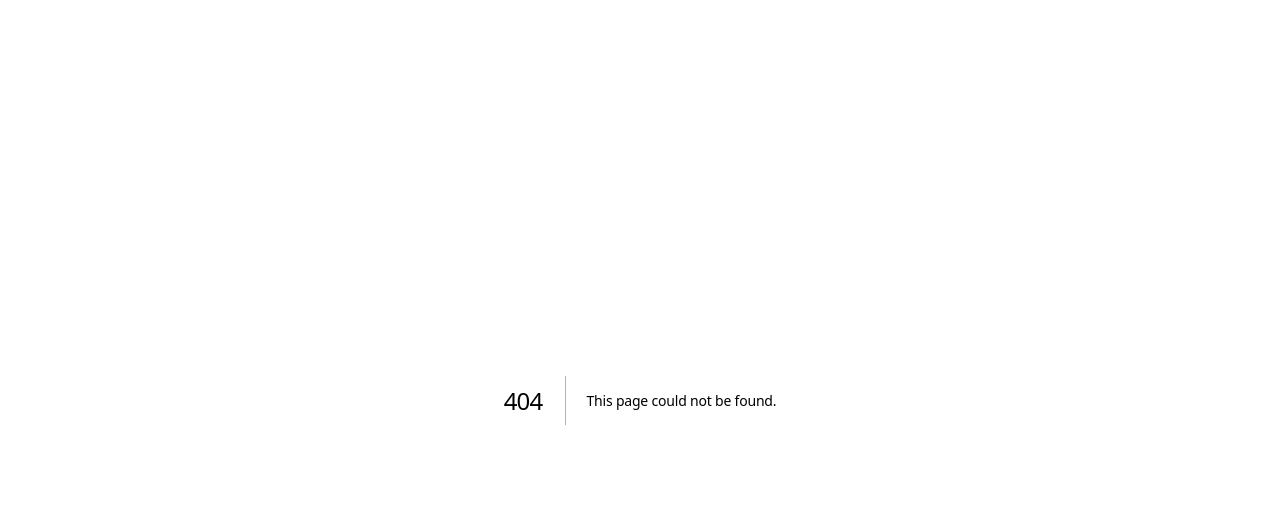
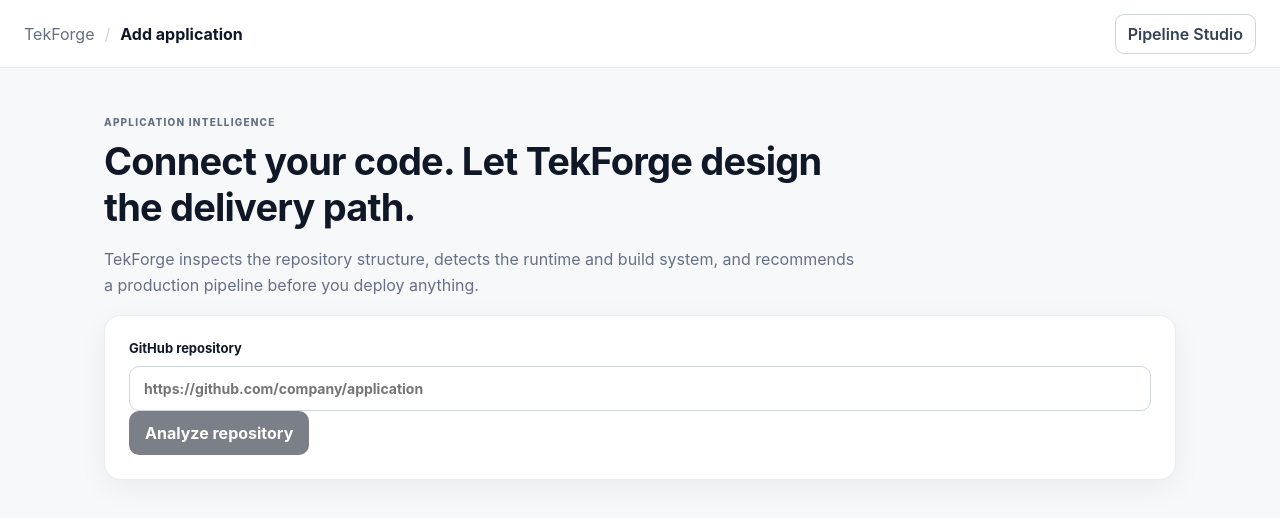
Before and after one commit to konthamvinay4-stack/tekforge, a Next.js app: page /applications/new in a window 1280 px wide. Before the commit this address had no page. Shown: the top 518 px of the page. Built offline with nearby package versions, Linux system fonts and the light colour scheme.

Commit message:
feat: add application onboarding and repository analysis UI

```diff
--- /dev/null
+++ b/app/applications/new/page.tsx
@@ -0,0 +1,56 @@
+"use client";
+
+import { useState } from "react";
+
+export default function NewApplication() {
+  const [repositoryUrl, setRepositoryUrl] = useState("");
+  const [loading, setLoading] = useState(false);
+  const [result, setResult] = useState<any>(null);
+  const [error, setError] = useState("");
+
+  async function analyze() {
+    setLoading(true); setError(""); setResult(null);
+    try {
+      const response = await fetch("/api/repository/analyze", { method: "POST", headers: { "Content-Type": "application/json" }, body: JSON.stringify({ repositoryUrl }) });
+      const data = await response.json();
+      if (!response.ok) throw new Error(data.error || "Analysis failed");
+      setResult(data);
+    } catch (e) { setError(e instanceof Error ? e.message : "Analysis failed"); }
+    finally { setLoading(false); }
+  }
+
+  return <main style={{ minHeight: "100vh", background: "#f7f8fa", color: "#101828", fontFamily: "Inter,system-ui,sans-serif" }}>
+    <header style={{ height: 68, background: "white", borderBottom: "1px solid #eaecf0", display: "flex", alignItems: "center", justifyContent: "space-between", padding: "0 24px" }}>
+      <div><a href="/" style={{ color: "#667085", textDecoration: "none" }}>TekForge</a><span style={{ margin: "0 10px", color: "#d0d5dd" }}>/</span><strong>Add application</strong></div>
+      <a href="/pipeline-studio" style={secondary}>Pipeline Studio</a>
+    </header>
+    <div style={{ maxWidth: 1120, margin: "0 auto", padding: "48px 24px" }}>
+      <div style={{ maxWidth: 760 }}><div style={eyebrow}>APPLICATION INTELLIGENCE</div><h1 style={{ fontSize: 38, margin: "10px 0" }}>Connect your code. Let TekForge design the delivery path.</h1><p style={muted}>TekForge inspects the repository structure, detects the runtime and build system, and recommends a production pipeline before you deploy anything.</p></div>
+      <section style={card}>
+        <label style={field}>GitHub repository<input value={repositoryUrl} onChange={e => setRepositoryUrl(e.target.value)} placeholder="https://github.com/company/application" style={input} /></label>
+        <button onClick={analyze} disabled={loading || !repositoryUrl} style={primary}>{loading ? "Analyzing repository…" : "Analyze repository"}</button>
+        {error && <div style={errorBox}>{error}</div>}
+      </section>
+      {result && <div style={{ display: "grid", gridTemplateColumns: "1fr 1fr", gap: 18, marginTop: 18 }}>
+        <section style={card}><div style={eyebrow}>DETECTED STACK</div><h2 style={{ margin: "8px 0 18px" }}>{result.repository.owner}/{result.repository.repo}</h2><div style={grid}>{Object.entries(result.analysis).filter(([key]) => ["runtime","runtimeVersion","framework","buildTool","buildCommand","testCommand","dockerfile","kubernetes","confidence"].includes(key)).map(([key, value]) => <div key={key} style={stat}><span style={label}>{key.replace(/[A-Z]/g, m => ` ${m}`).toUpperCase()}</span><strong>{String(value ?? "—")}</strong></div>)}</div></section>
+        <section style={card}><div style={eyebrow}>RECOMMENDED PIPELINE</div><div style={{ marginTop: 14, display: "grid", gap: 10 }}>{["Git Checkout", "Build", "Test", "Security", "Build Image", "Deploy"].map((stage, i) => <div key={stage} style={stageRow}><span style={number}>{i + 1}</span><strong>{stage}</strong><span style={{ color: "#98a2b3", marginLeft: "auto" }}>›</span></div>)}</div><a href="/pipeline-studio" style={{ ...primary, display: "inline-block", marginTop: 18, textDecoration: "none" }}>Open in Pipeline Studio</a></section>
+        {result.analysis.warnings?.length > 0 && <section style={{ ...card, gridColumn: "1 / -1" }}><div style={eyebrow}>PRE-FLIGHT WARNINGS</div>{result.analysis.warnings.map((warning: string) => <div key={warning} style={warningBox}>⚠ {warning}</div>)}</section>}
+      </div>}
+    </div>
+  </main>;
+}
+
+const eyebrow = { fontSize: 10, letterSpacing: ".12em", fontWeight: 800, color: "#667085" };
+const muted = { color: "#667085", lineHeight: 1.65 };
+const card = { background: "white", border: "1px solid #eaecf0", borderRadius: 16, padding: 24, boxShadow: "0 8px 30px rgba(16,24,40,.05)" };
+const field = { display: "grid", gap: 8, fontWeight: 700, fontSize: 13 };
+const input = { width: "100%", boxSizing: "border-box" as const, marginTop: 2, padding: "13px 14px", border: "1px solid #d0d5dd", borderRadius: 10, fontSize: 14 };
+const primary = { border: 0, borderRadius: 10, padding: "12px 16px", background: "#101828", color: "white", fontWeight: 700, cursor: "pointer" };
+const secondary = { border: "1px solid #d0d5dd", borderRadius: 9, padding: "9px 12px", background: "white", color: "#344054", textDecoration: "none", fontWeight: 600 };
+const errorBox = { marginTop: 14, padding: 12, borderRadius: 10, background: "#fef3f2", color: "#b42318", fontSize: 13 };
+const grid = { display: "grid", gridTemplateColumns: "1fr 1fr", gap: 12 };
+const stat = { padding: 12, background: "#f9fafb", borderRadius: 10, display: "grid", gap: 5, minWidth: 0, overflow: "hidden" };
+const label = { color: "#667085", fontSize: 9, letterSpacing: ".08em" };
+const stageRow = { display: "flex", alignItems: "center", gap: 10, padding: "12px 14px", border: "1px solid #eaecf0", borderRadius: 10 };
+const number = { width: 24, height: 24, borderRadius: 7, display: "grid", placeItems: "center", background: "#f2f4f7", fontSize: 11, fontWeight: 800 };
+const warningBox = { marginTop: 10, padding: 12, borderRadius: 10, background: "#fffaeb", color: "#93370d", fontSize: 13 };
```
